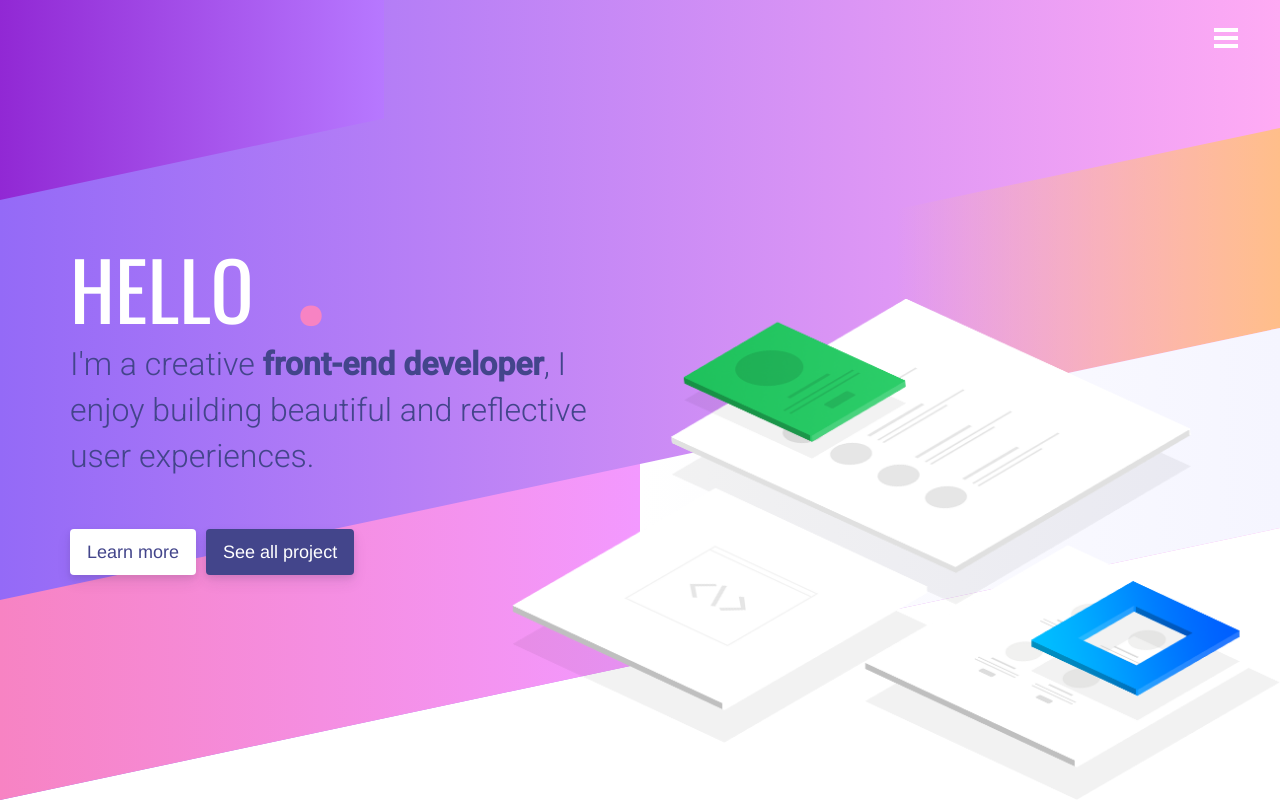
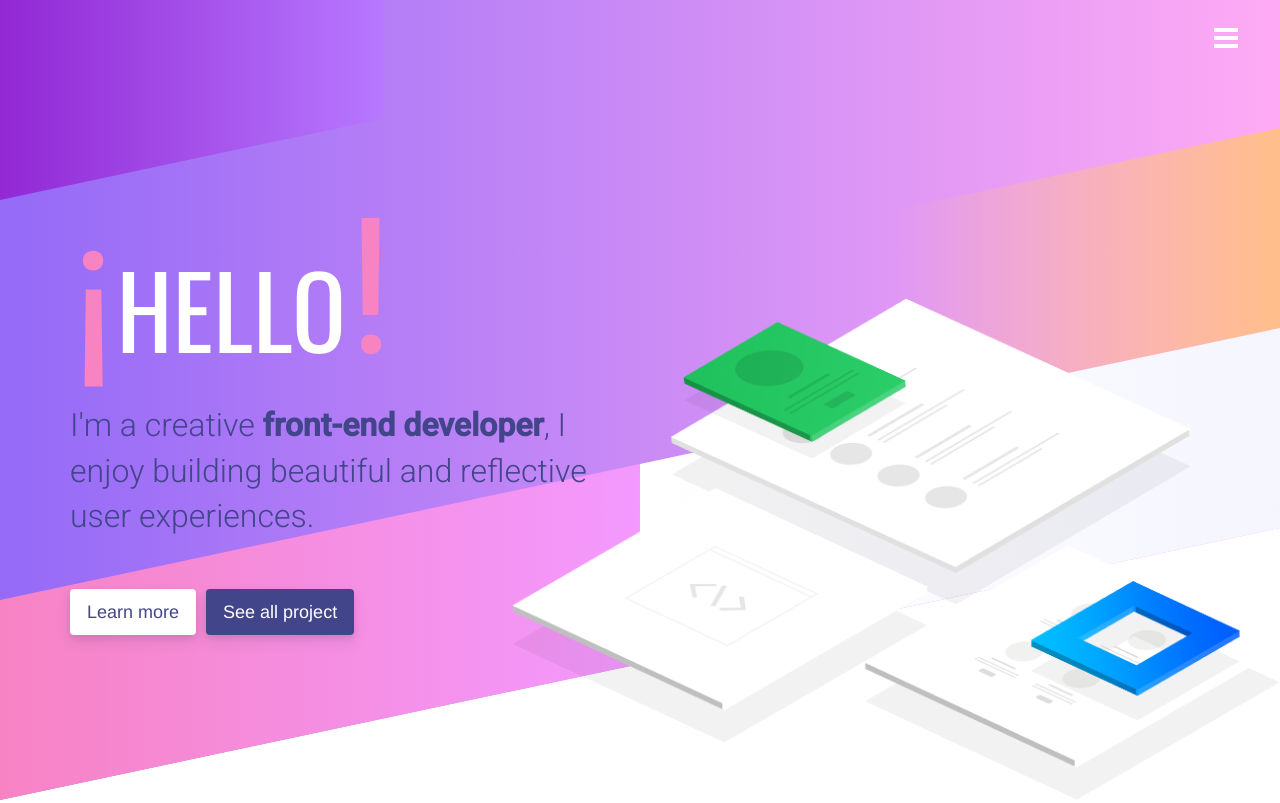
Before and after one commit to FiorellaQA/Portfolio, a website: page index.html in a window 1280 px wide. Shown: the top 803 px of the page. Drawn offline with nearby package versions, Linux system fonts and the light colour scheme.

Commit message:
modificando tamaño de letra del titulo

```diff
--- a/assets/scss/_main.scss
+++ b/assets/scss/_main.scss
@@ -269,7 +269,6 @@ a{
 		align-items: center;
 		height: 100vh;
 		.title{
-			position: relative;
 			text-align: center;
 			padding: 0;
 			text-transform: uppercase;
@@ -280,14 +279,12 @@ a{
 			//margin: 0;
 			@media (min-width: 670px) {
 				text-align: left;
+				font-size: 10rem !important;
 			}
 			.point-purple{
-				right: 14px;
-				position: absolute;
 				font-family: 'Roboto', sans-serif;
 				color: #f783c3;
-				font-size: 20rem;
-				bottom: -33px;
+				font-size: 11rem;
 				@media (min-width: 670px) {
 					left: 217px;
 					font-size: 19rem;
--- a/index.html
+++ b/index.html
@@ -39,7 +39,7 @@
 				<div class="container">
 					<div class="row">
 						<div class="col-xs-12 col-sm-6">
-							<h1 class="title">Hello<span class="point-purple">.</span></h1>
+							<h1 class="title"><span class="point-purple">¡</span>Hello<span class="point-purple">!</span></h1>
 							<p class="subtitle">I'm a creative <strong>front-end developer</strong>, I enjoy building beautiful and reflective user experiences.</p>
 							<div class="buttons">
 								<a id="more-js" class="btn btn-lg" href="#cite" role="button">Learn more</a>
```
Also changed, not shown: assets/css/main.css, 1 other file.
